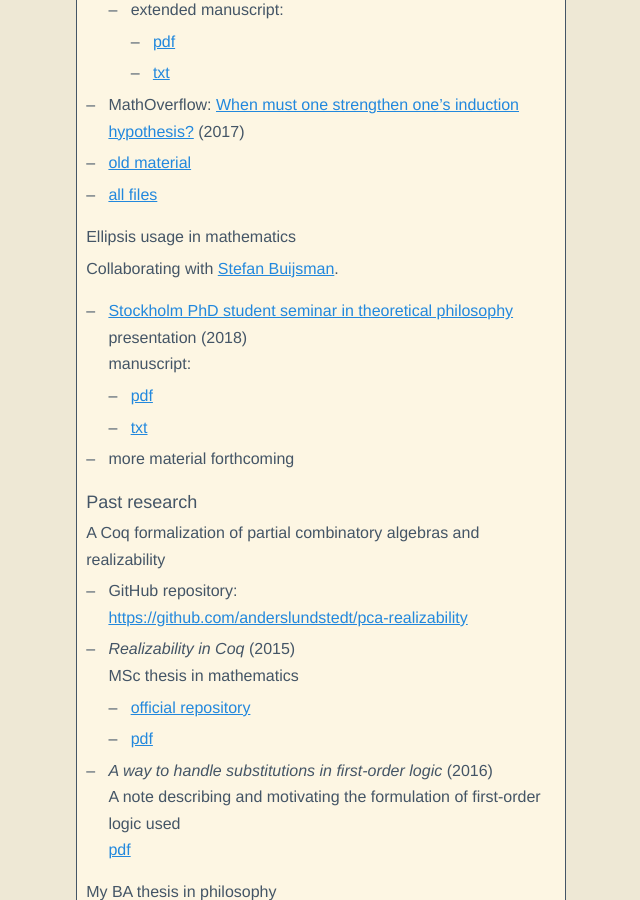
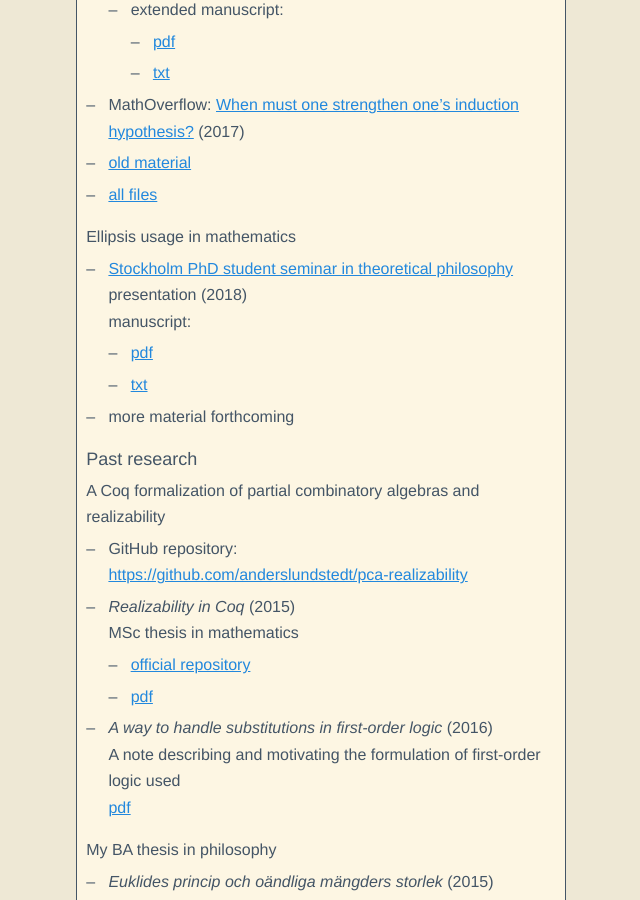
Before and after one commit to anderslundstedt/anderslundstedt.github.io, a Jekyll site: the page built from research/index.md, in a window 1280 px wide and 900 px high, scrolled down 1319 px. Shown: the whole window, without its empty margins (319-959 px from the left). Built offline with Jekyll 4.4.1, drawn with Linux system fonts in a browser that asks for light colours.

Commit message:
remove non-collaborating "collaborator"

```diff
--- a/research/index.md
+++ b/research/index.md
@@ -63,7 +63,6 @@ presentation (also, the linked blog post addresses some problems in the slides).
 
 ### Ellipsis usage in mathematics {#ellipsis}
 
-Collaborating with [Stefan Buijsman](https://online-learning.tudelft.nl/instructors/stefan-buijsman/).
 
 - [Stockholm PhD student seminar in theoretical philosophy](https://web.archive.org/web/20200930063021/https://www.philosophy.su.se/om-oss/evenemang/seminarier/doktorandseminarium/phd-seminar-in-theoretical-philosophy-1.246387)
   presentation (2018)
```
